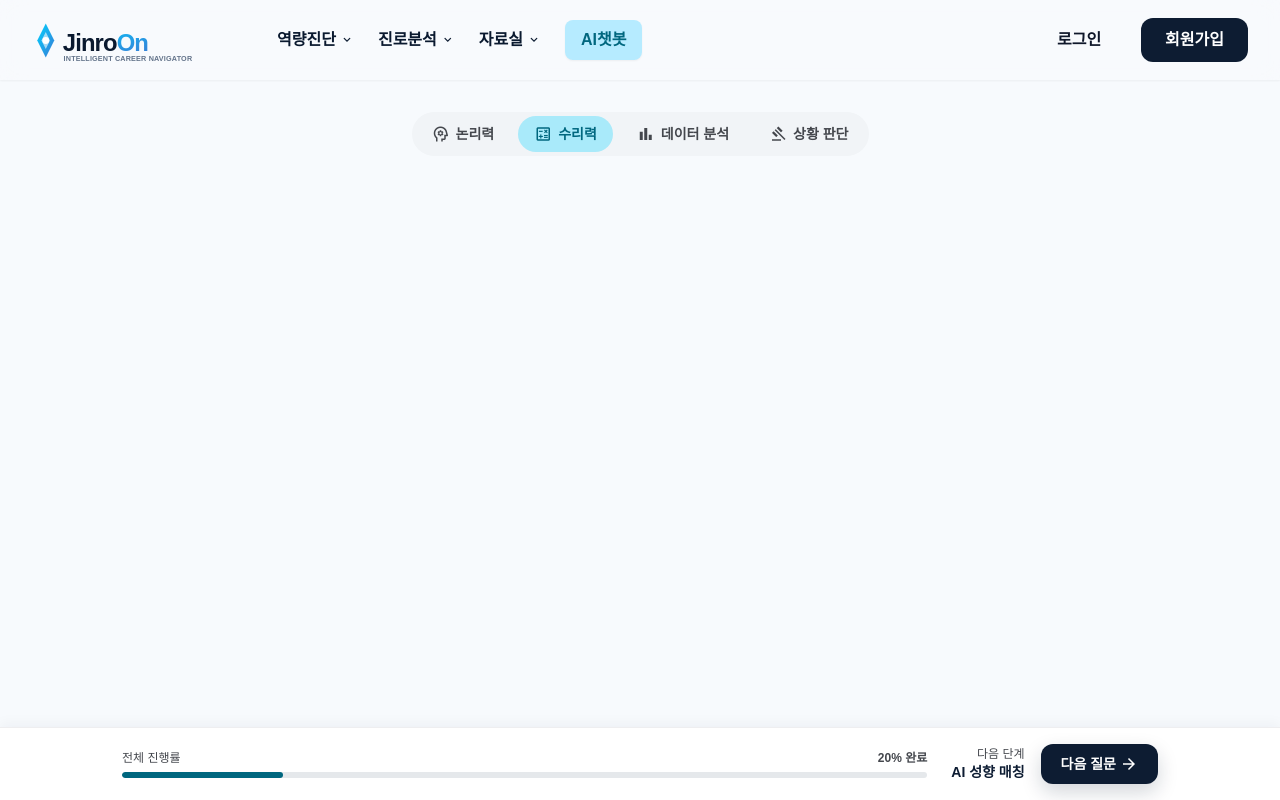
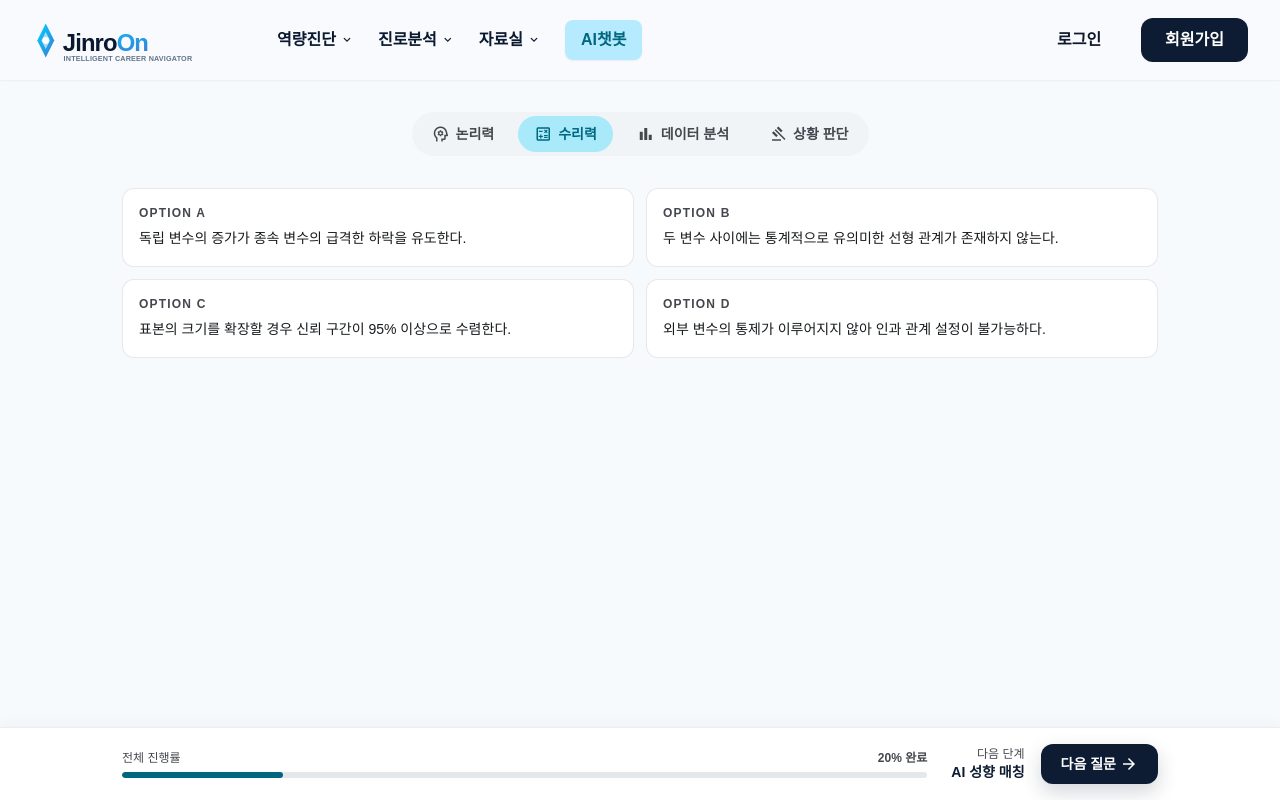
Before and after one commit to JinroOn/JOFE, a React (Vite) app: page /diagnosis/quiz in a window 1280 px wide. Shown: the top 800 px of the page. Built offline with nearby package versions, Linux system fonts and the light colour scheme; a web font is replaced by a local one.

Commit message:
옵션 선택 구현

```diff
--- a/src/pages/Diagnosis/Quiz/index.tsx
+++ b/src/pages/Diagnosis/Quiz/index.tsx
@@ -9,8 +9,16 @@ const CATEGORIES = [
 
 type CategoryId = (typeof CATEGORIES)[number]['id'];
 
+const OPTIONS = [
+  { id: 'A', text: '독립 변수의 증가가 종속 변수의 급격한 하락을 유도한다.' },
+  { id: 'B', text: '두 변수 사이에는 통계적으로 유의미한 선형 관계가 존재하지 않는다.' },
+  { id: 'C', text: '표본의 크기를 확장할 경우 신뢰 구간이 95% 이상으로 수렴한다.' },
+  { id: 'D', text: '외부 변수의 통제가 이루어지지 않아 인과 관계 설정이 불가능하다.' },
+] as const;
+
 const DiagnosisQuiz = () => {
   const [category, setCategory] = useState<CategoryId>('math');
+  const [selectedOption, setSelectedOption] = useState<string | null>(null);
   const progress = 20;
 
   return (
@@ -36,6 +44,28 @@ const DiagnosisQuiz = () => {
               );
             })}
           </div>
+        </div>
+
+        <div className="grid grid-cols-1 sm:grid-cols-2 gap-3">
+          {OPTIONS.map(({ id, text }) => {
+            const active = selectedOption === id;
+            return (
+              <button
+                key={id}
+                onClick={() => setSelectedOption(id)}
+                className={`text-left p-4 rounded-xl border bg-surface-container-lowest transition-all ${
+                  active
+                    ? 'border-secondary bg-secondary-container/10 shadow-[0_0_0_3px_rgba(0,210,255,0.12)]'
+                    : 'border-outline-variant/40 hover:bg-surface-container-low'
+                }`}
+              >
+                <p className={`text-xs font-bold tracking-widest mb-1.5 ${active ? 'text-secondary' : 'text-on-surface-variant'}`}>
+                  OPTION {id}
+                </p>
+                <p className="text-sm text-on-surface leading-relaxed">{text}</p>
+              </button>
+            );
+          })}
         </div>
       </div>
 
```
